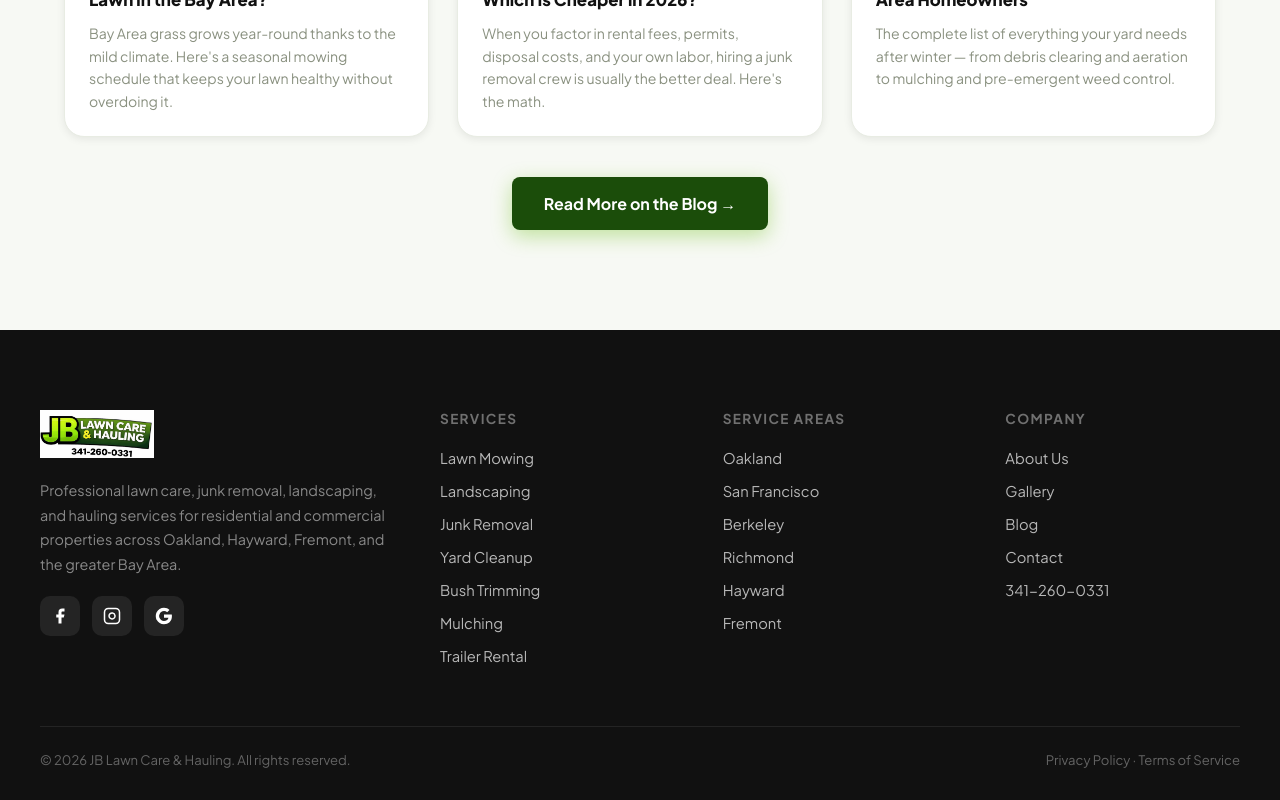
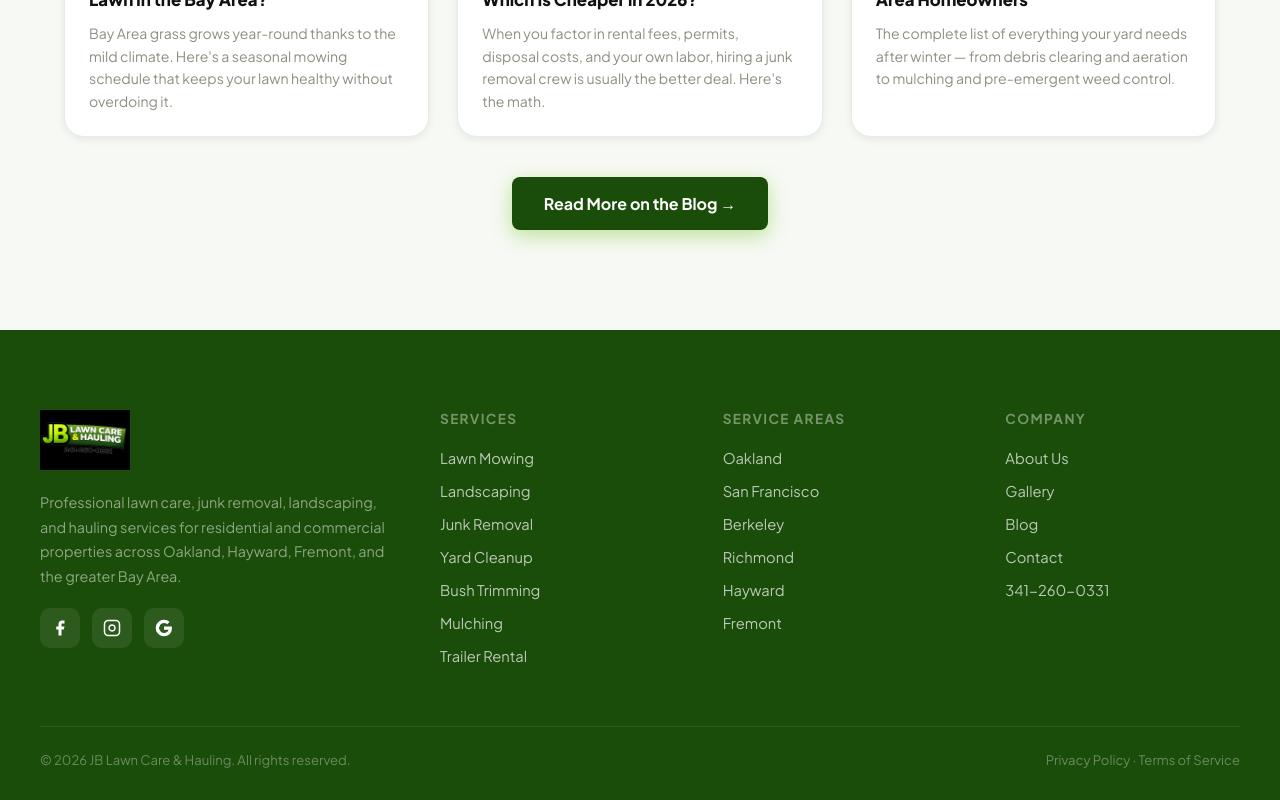
Before and after one commit to gibsonthompson/jblawn, a Next.js app: page / in a window 1280 px wide. Shown: the part 9356-10156 px from the top of the page. Built offline with nearby package versions, Linux system fonts and the light colour scheme.

Commit message:
Green footer with transparent logo

```diff
--- a/app/globals.css
+++ b/app/globals.css
@@ -1095,7 +1095,7 @@ body {
 
 /* ========== FOOTER ========== */
 .footer {
-  background: var(--black);
+  background: var(--green-dark);
   color: var(--white);
   padding: 80px 24px 32px;
 }
--- a/app/page.tsx
+++ b/app/page.tsx
@@ -688,7 +688,7 @@ export default function HomePage() {
       <footer className="footer">
         <div className="footer-grid">
           <div className="footer-brand">
-            <img src="/images/jb-logo.jpg" alt="JB Lawn Care & Hauling" />
+            <img src="/images/jb-logo-white.png" alt="JB Lawn Care & Hauling" style={{ height: 60 }} />
             <p>Professional lawn care, junk removal, landscaping, and hauling services for residential and commercial properties across Oakland, Hayward, Fremont, and the greater Bay Area.</p>
             <div className="footer-social">
               <a href="#" aria-label="Facebook"><svg width="18" height="18" fill="currentColor" viewBox="0 0 24 24"><path d="M18 2h-3a5 5 0 00-5 5v3H7v4h3v8h4v-8h3l1-4h-4V7a1 1 0 011-1h3z"/></svg></a>
```
Also changed, not shown: public/images/jb-logo-white.png (added).
